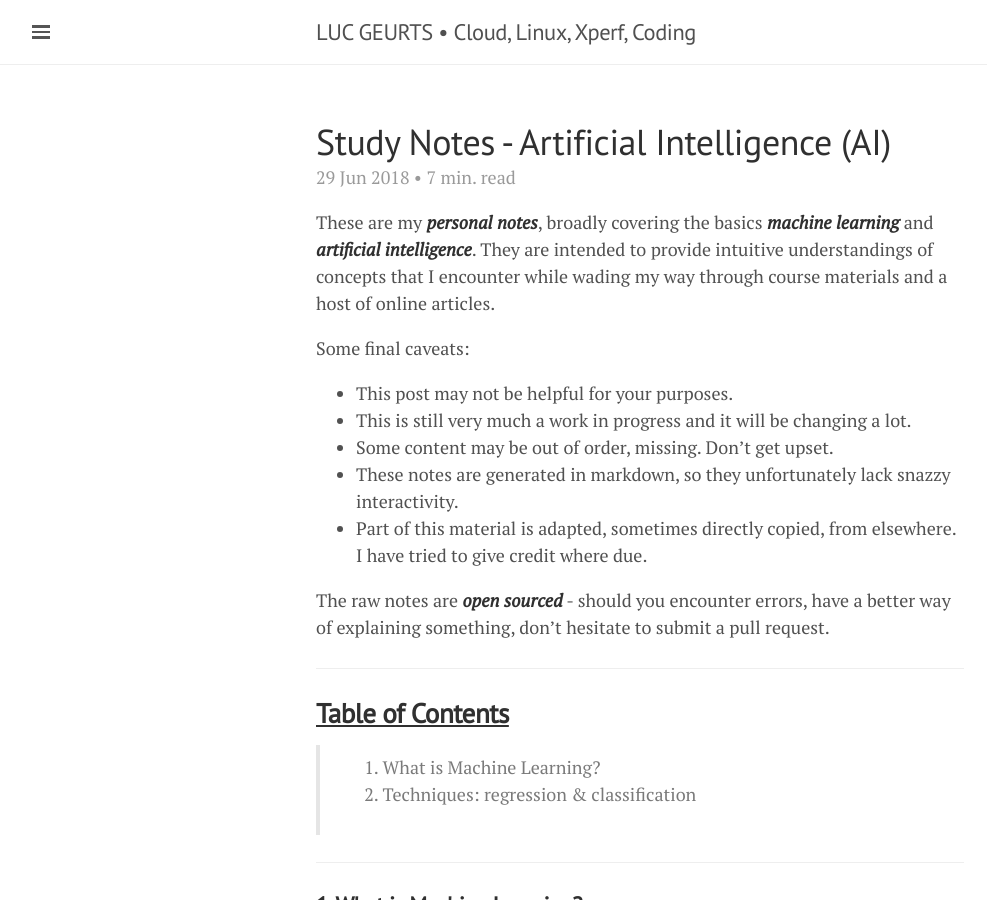
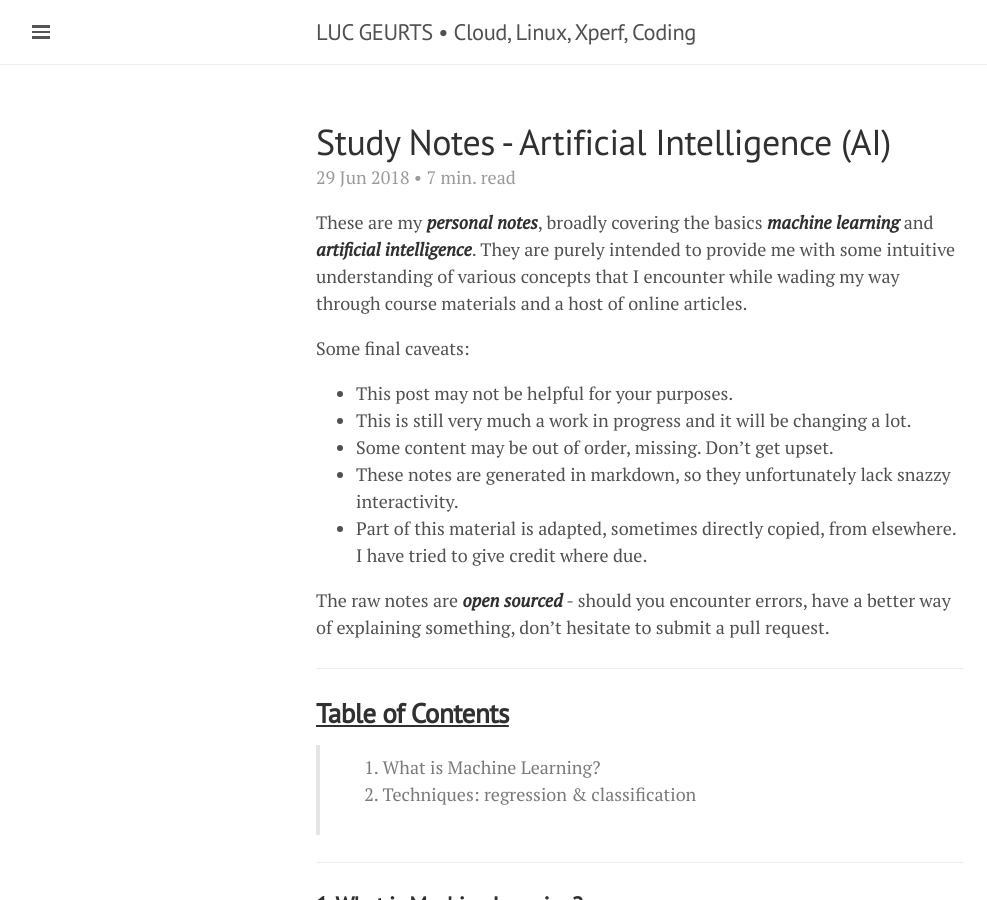
Before and after one commit to lgeurts/lgeurts.github.io, a Jekyll site: the page built from _posts/2018-06-29-artificial-intelligence-basics.md, in a window 1280 px wide and 900 px high. Shown: the whole window, without its empty margins (0-987 px from the left). Built offline with Jekyll 4.4.1, drawn with Linux system fonts in a browser that asks for light colours; nearby versions of some CDN libraries.

Commit message:
Update 2018-06-29-artificial-intelligence-basics.md

```diff
--- a/_posts/2018-06-29-artificial-intelligence-basics.md
+++ b/_posts/2018-06-29-artificial-intelligence-basics.md
@@ -7,7 +7,7 @@ category: Education & Training
 tags: [ Artificial Intelligence ]
 ---
 
-These are my ***personal notes***, broadly covering the basics ***machine learning*** and ***artificial intelligence***. They are intended to provide intuitive understandings of concepts that I encounter while wading my way through course materials and a host of online articles.
+These are my ***personal notes***, broadly covering the basics ***machine learning*** and ***artificial intelligence***. They are purely intended to provide me with some intuitive understanding of various concepts that I encounter while wading my way through course materials and a host of online articles.
 
 Some final caveats:
 * This post may not be helpful for your purposes.
```
